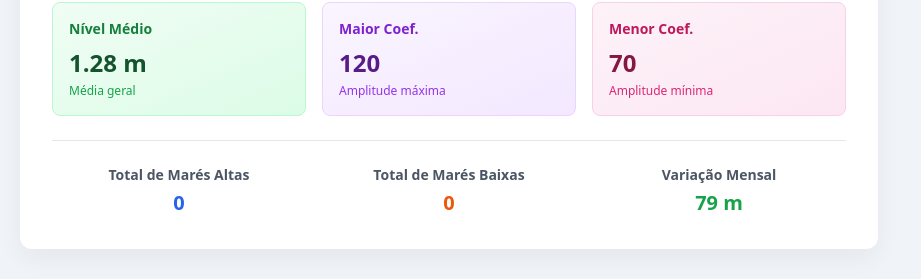
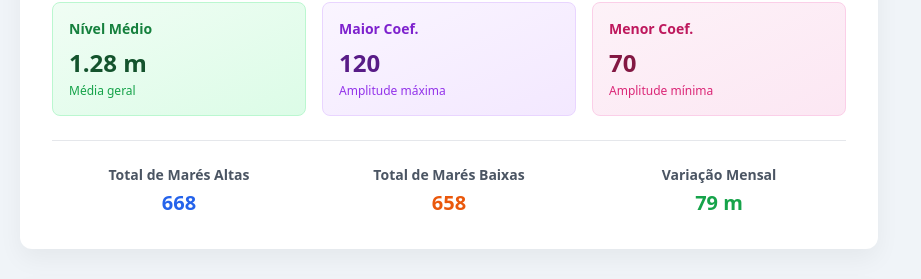
Before and after one commit to gustafa001/Mareagora, a Next.js app: page /mare/arquipelago-de-fernando-de-noronha in a window 1280 px wide. Shown: the part 4350-4629 px from the top of the page, without its empty margins (0-921 px from the left). Built offline with nearby package versions, Linux system fonts and the light colour scheme; no server answers.

Commit message:
Update PortStatistics.tsx

```diff
--- a/components/PortStatistics.tsx
+++ b/components/PortStatistics.tsx
@@ -1,6 +1,6 @@
 'use client';
 
-import { TideEvent, getMoonAge, getTideCoefficient } from '@/lib/tideUtils';
+import { TideEvent, getMoonAge, getTideCoefficient, classifyTideEvents } from '@/lib/tideUtils';
 
 interface PortStatisticsProps {
   eventos: any[];
@@ -17,8 +17,8 @@ export default function PortStatistics({ eventos, portName, currentMonth }: Port
   const amplitude = maxHeight - minHeight;
   const avgHeight = allHeights.length > 0 ? allHeights.reduce((a: number, b: number) => a + b, 0) / allHeights.length : 0;
 
-  // Contar marés altas e baixas
-  const allEvents = eventos.flatMap((e: any) => e.mares || []);
+  // Contar marés altas e baixas (classifica antes pois tipo não vem no JSON)
+  const allEvents = eventos.flatMap((e: any) => classifyTideEvents(e.mares || []));
   const highTides = allEvents.filter((e: TideEvent) => e.tipo === 'high').length;
   const lowTides = allEvents.filter((e: TideEvent) => e.tipo === 'low').length;
 
```
